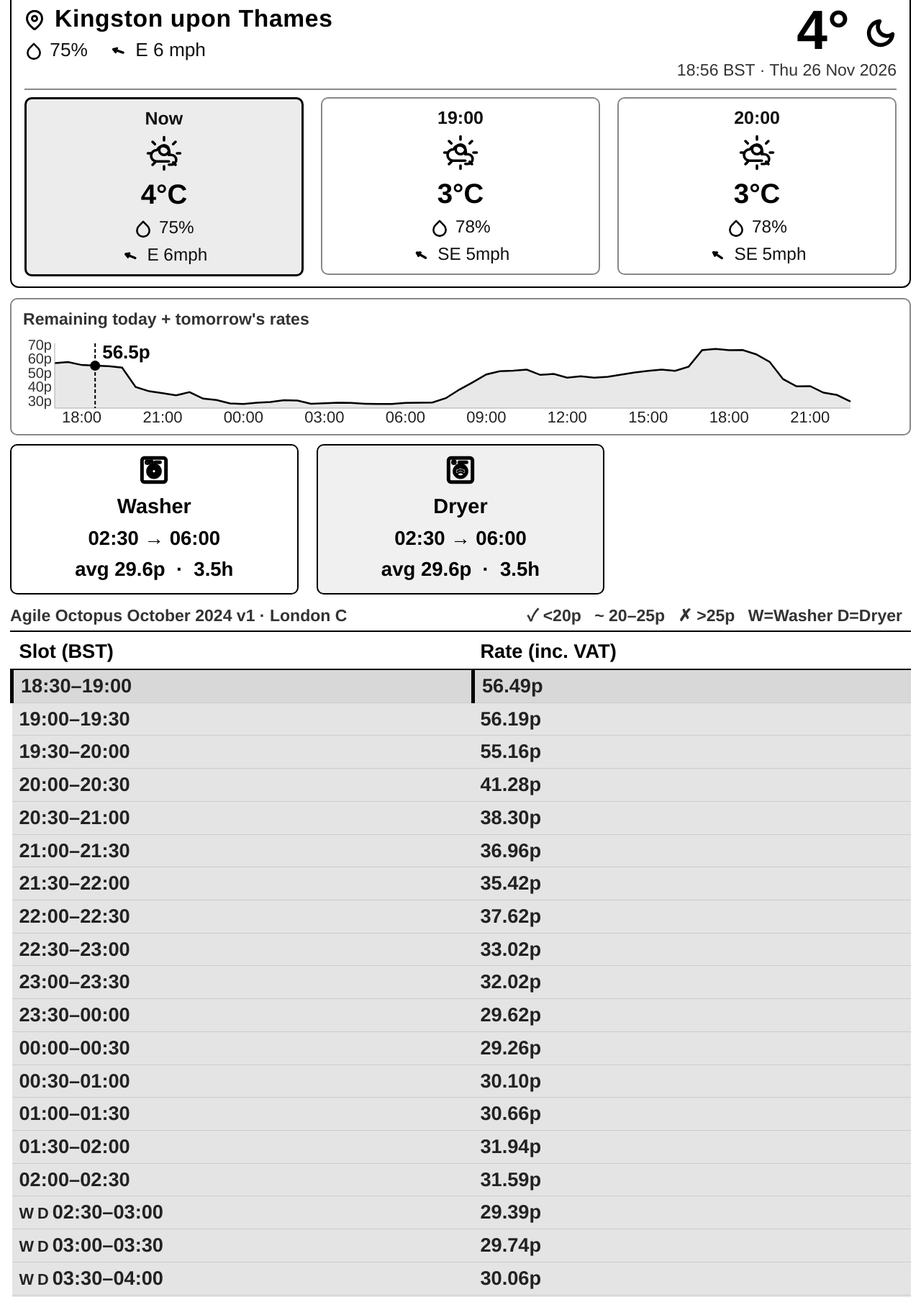
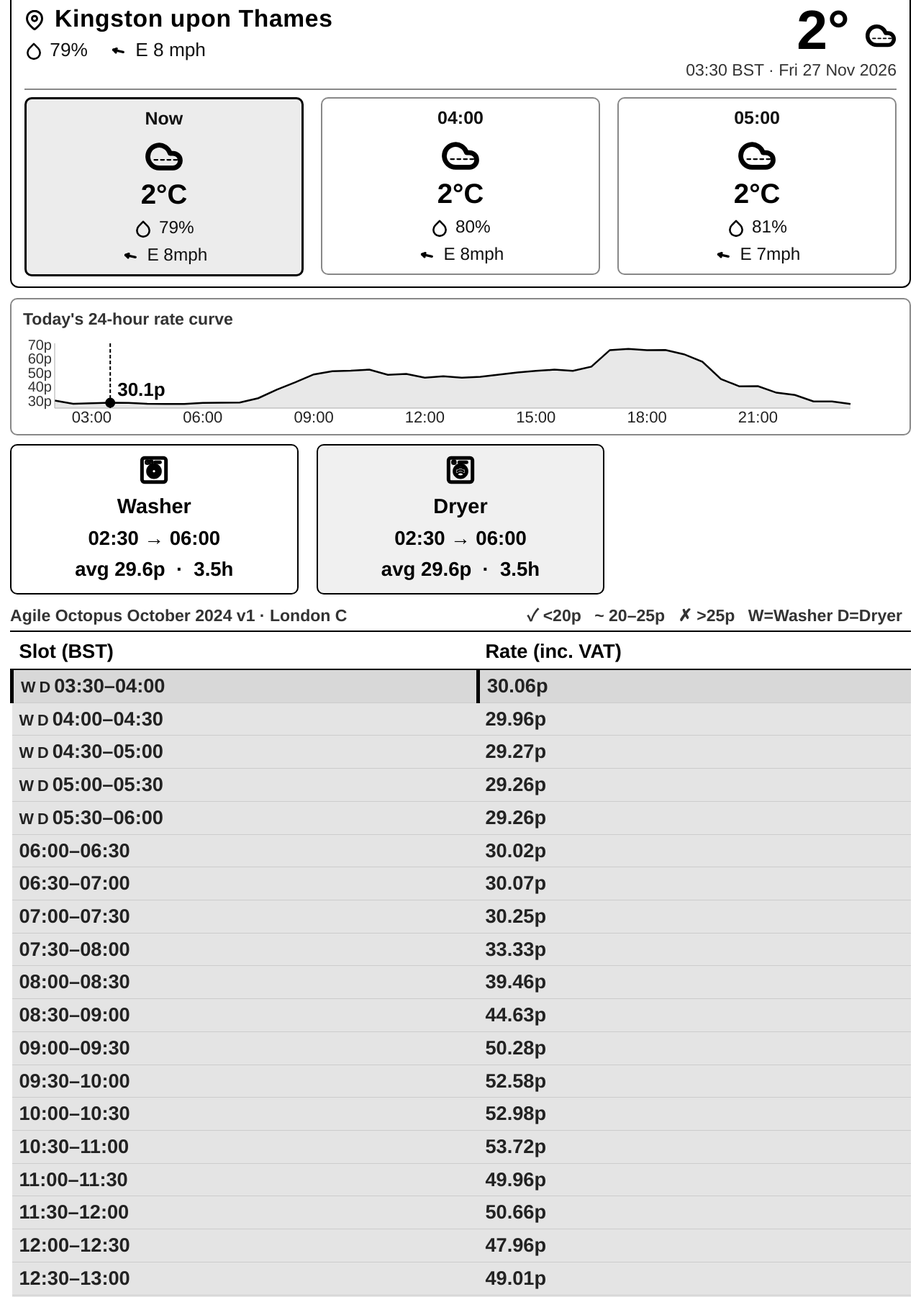
Before and after one commit to jiangjijiji/agile-dashboard, a plain HTML site: page index.html in a window 1280 px wide. Shown: the part 25-1827 px from the top of the page at 72% size. Drawn offline with Linux system fonts and the light colour scheme.

Commit message:
chore: update Agile price page 2026-11-27 02:30 UTC

```diff
--- a/index.html
+++ b/index.html
@@ -131,67 +131,64 @@ td .tag   { font-size: 0.8em; margin-right: 5px; font-weight: 700; }
   <div class="wx-top">
     <div class="wx-left">
       <span class="wx-city"><svg width="28" height="28" viewBox="0 0 24 24" fill="none" stroke="black" stroke-width="2.5" stroke-linecap="round" stroke-linejoin="round" style="vertical-align:middle;margin-right:4px"><path d="M21 10c0 7-9 13-9 13S3 17 3 10a9 9 0 0 1 18 0z"/><circle cx="12" cy="10" r="3"/></svg> Kingston upon Thames</span>
-      <span class="wx-meta"><svg width="26" height="26" viewBox="0 0 24 24" fill="none" stroke="black" stroke-width="2.4" stroke-linecap="round" stroke-linejoin="round" style="vertical-align:middle;margin-right:2px"><path d="M12 2.69l5.66 5.66a8 8 0 1 1-11.31 0z"/></svg> 75% &nbsp;&nbsp; <svg width="28" height="28" viewBox="0 0 24 24" fill="none" stroke="black" stroke-width="2.8" stroke-linecap="round" style="vertical-align:middle;margin-right:2px"><line x1="17.2" y1="13.8" x2="5.9" y2="9.9"/><line x1="9.9" y1="8.8" x2="5.9" y2="9.9"/><line x1="8.4" y1="13.2" x2="5.9" y2="9.9"/></svg> E 6 mph</span>
+      <span class="wx-meta"><svg width="26" height="26" viewBox="0 0 24 24" fill="none" stroke="black" stroke-width="2.4" stroke-linecap="round" stroke-linejoin="round" style="vertical-align:middle;margin-right:2px"><path d="M12 2.69l5.66 5.66a8 8 0 1 1-11.31 0z"/></svg> 79% &nbsp;&nbsp; <svg width="28" height="28" viewBox="0 0 24 24" fill="none" stroke="black" stroke-width="2.8" stroke-linecap="round" style="vertical-align:middle;margin-right:2px"><line x1="17.4" y1="13.2" x2="5.7" y2="10.5"/><line x1="9.6" y1="9.1" x2="5.7" y2="10.5"/><line x1="8.6" y1="13.6" x2="5.7" y2="10.5"/></svg> E 8 mph</span>
     </div>
     <div class="wx-right">
-      <div class="wx-temp-big">4° <svg width="44" height="44" viewBox="0 0 24 24" fill="none" stroke="black" stroke-width="3.0" stroke-linecap="round" stroke-linejoin="round"><path d="M21 12.79A9 9 0 1 1 11.21 3 7 7 0 0 0 21 12.79z"/></svg></div>
-      <div class="wx-time">18:56 BST  ·  Thu 26 Nov 2026</div>
+      <div class="wx-temp-big">2° <svg width="44" height="44" viewBox="0 0 24 24" fill="none" stroke="black" stroke-width="3.0" stroke-linecap="round" stroke-linejoin="round"><path d="M17.5 21H9a7 7 0 1 1 6.71-9h1.79a4.5 4.5 0 1 1 0 9z"/><path d="M20 16H6" stroke-dasharray="2 2" stroke-width="1"/></svg></div>
+      <div class="wx-time">03:30 BST  ·  Fri 27 Nov 2026</div>
     </div>
   </div>
   <div class="wx-cards">
     <div class="wx-card now">
       <div class="wc-time">Now</div>
-      <div class="wc-icon"><svg width="54" height="54" viewBox="0 0 24 24" fill="none" stroke="black" stroke-width="1.6" stroke-linecap="round" stroke-linejoin="round"><path d="M12 2v2M12 20v2M4.93 4.93l1.41 1.41M17.66 17.66l1.41 1.41M2 12h2M20 12h2M4.93 19.07l1.41-1.41M17.66 6.34l1.41-1.41"/><circle cx="12" cy="10" r="3"/><path d="M15 17H7.5a3.5 3.5 0 0 1 0-7h.14A3.5 3.5 0 0 1 15 13"/><path d="M15 13h1.5a3 3 0 0 1 0 6H15"/></svg></div>
-      <div class="wc-temp">4°C</div>
-      <div class="wc-hum"><svg width="26" height="26" viewBox="0 0 24 24" fill="none" stroke="black" stroke-width="2.4" stroke-linecap="round" stroke-linejoin="round" style="vertical-align:middle;margin-right:2px"><path d="M12 2.69l5.66 5.66a8 8 0 1 1-11.31 0z"/></svg> 75%</div>
+      <div class="wc-icon"><svg width="54" height="54" viewBox="0 0 24 24" fill="none" stroke="black" stroke-width="3.0" stroke-linecap="round" stroke-linejoin="round"><path d="M17.5 21H9a7 7 0 1 1 6.71-9h1.79a4.5 4.5 0 1 1 0 9z"/><path d="M20 16H6" stroke-dasharray="2 2" stroke-width="1"/></svg></div>
+      <div class="wc-temp">2°C</div>
+      <div class="wc-hum"><svg width="26" height="26" viewBox="0 0 24 24" fill="none" stroke="black" stroke-width="2.4" stroke-linecap="round" stroke-linejoin="round" style="vertical-align:middle;margin-right:2px"><path d="M12 2.69l5.66 5.66a8 8 0 1 1-11.31 0z"/></svg> 79%</div>
 
-      <div class="wc-wind"><svg width="28" height="28" viewBox="0 0 24 24" fill="none" stroke="black" stroke-width="2.8" stroke-linecap="round" style="vertical-align:middle;margin-right:2px"><line x1="17.1" y1="14.1" x2="6.0" y2="9.6"/><line x1="10.1" y1="8.7" x2="6.0" y2="9.6"/><line x1="8.4" y1="13.0" x2="6.0" y2="9.6"/></svg> E 6mph</div>
+      <div class="wc-wind"><svg width="28" height="28" viewBox="0 0 24 24" fill="none" stroke="black" stroke-width="2.8" stroke-linecap="round" style="vertical-align:middle;margin-right:2px"><line x1="17.4" y1="13.1" x2="5.6" y2="10.6"/><line x1="9.5" y1="9.1" x2="5.6" y2="10.6"/><line x1="8.6" y1="13.6" x2="5.6" y2="10.6"/></svg> E 8mph</div>
     </div>
     <div class="wx-card">
-      <div class="wc-time">19:00</div>
-      <div class="wc-icon"><svg width="54" height="54" viewBox="0 0 24 24" fill="none" stroke="black" stroke-width="1.6" stroke-linecap="round" stroke-linejoin="round"><path d="M12 2v2M12 20v2M4.93 4.93l1.41 1.41M17.66 17.66l1.41 1.41M2 12h2M20 12h2M4.93 19.07l1.41-1.41M17.66 6.34l1.41-1.41"/><circle cx="12" cy="10" r="3"/><path d="M15 17H7.5a3.5 3.5 0 0 1 0-7h.14A3.5 3.5 0 0 1 15 13"/><path d="M15 13h1.5a3 3 0 0 1 0 6H15"/></svg></div>
-      <div class="wc-temp">3°C</div>
-      <div class="wc-hum"><svg width="26" height="26" viewBox="0 0 24 24" fill="none" stroke="black" stroke-width="2.4" stroke-linecap="round" stroke-linejoin="round" style="vertical-align:middle;margin-right:2px"><path d="M12 2.69l5.66 5.66a8 8 0 1 1-11.31 0z"/></svg> 78%</div>
+      <div class="wc-time">04:00</div>
+      <div class="wc-icon"><svg width="54" height="54" viewBox="0 0 24 24" fill="none" stroke="black" stroke-width="3.0" stroke-linecap="round" stroke-linejoin="round"><path d="M17.5 21H9a7 7 0 1 1 6.71-9h1.79a4.5 4.5 0 1 1 0 9z"/><path d="M20 16H6" stroke-dasharray="2 2" stroke-width="1"/></svg></div>
+      <div class="wc-temp">2°C</div>
+      <div class="wc-hum"><svg width="26" height="26" viewBox="0 0 24 24" fill="none" stroke="black" stroke-width="2.4" stroke-linecap="round" stroke-linejoin="round" style="vertical-align:middle;margin-right:2px"><path d="M12 2.69l5.66 5.66a8 8 0 1 1-11.31 0z"/></svg> 80%</div>
 
-      <div class="wc-wind"><svg width="28" height="28" viewBox="0 0 24 24" fill="none" stroke="black" stroke-width="2.8" stroke-linecap="round" style="vertical-align:middle;margin-right:2px"><line x1="16.8" y1="14.8" x2="6.4" y2="8.8"/><line x1="10.6" y1="8.5" x2="6.4" y2="8.8"/><line x1="8.3" y1="12.5" x2="6.4" y2="8.8"/></svg> SE 5mph</div>
+      <div class="wc-wind"><svg width="28" height="28" viewBox="0 0 24 24" fill="none" stroke="black" stroke-width="2.8" stroke-linecap="round" style="vertical-align:middle;margin-right:2px"><line x1="17.4" y1="13.1" x2="5.6" y2="10.6"/><line x1="9.5" y1="9.1" x2="5.6" y2="10.6"/><line x1="8.6" y1="13.6" x2="5.6" y2="10.6"/></svg> E 8mph</div>
     </div>
     <div class="wx-card">
-      <div class="wc-time">20:00</div>
-      <div class="wc-icon"><svg width="54" height="54" viewBox="0 0 24 24" fill="none" stroke="black" stroke-width="1.6" stroke-linecap="round" stroke-linejoin="round"><path d="M12 2v2M12 20v2M4.93 4.93l1.41 1.41M17.66 17.66l1.41 1.41M2 12h2M20 12h2M4.93 19.07l1.41-1.41M17.66 6.34l1.41-1.41"/><circle cx="12" cy="10" r="3"/><path d="M15 17H7.5a3.5 3.5 0 0 1 0-7h.14A3.5 3.5 0 0 1 15 13"/><path d="M15 13h1.5a3 3 0 0 1 0 6H15"/></svg></div>
-      <div class="wc-temp">3°C</div>
-      <div class="wc-hum"><svg width="26" height="26" viewBox="0 0 24 24" fill="none" stroke="black" stroke-width="2.4" stroke-linecap="round" stroke-linejoin="round" style="vertical-align:middle;margin-right:2px"><path d="M12 2.69l5.66 5.66a8 8 0 1 1-11.31 0z"/></svg> 78%</div>
+      <div class="wc-time">05:00</div>
+      <div class="wc-icon"><svg width="54" height="54" viewBox="0 0 24 24" fill="none" stroke="black" stroke-width="3.0" stroke-linecap="round" stroke-linejoin="round"><path d="M17.5 21H9a7 7 0 1 1 6.71-9h1.79a4.5 4.5 0 1 1 0 9z"/><path d="M20 16H6" stroke-dasharray="2 2" stroke-width="1"/></svg></div>
+      <div class="wc-temp">2°C</div>
+      <div class="wc-hum"><svg width="26" height="26" viewBox="0 0 24 24" fill="none" stroke="black" stroke-width="2.4" stroke-linecap="round" stroke-linejoin="round" style="vertical-align:middle;margin-right:2px"><path d="M12 2.69l5.66 5.66a8 8 0 1 1-11.31 0z"/></svg> 81%</div>
 
-      <div class="wc-wind"><svg width="28" height="28" viewBox="0 0 24 24" fill="none" stroke="black" stroke-width="2.8" stroke-linecap="round" style="vertical-align:middle;margin-right:2px"><line x1="16.6" y1="15.1" x2="6.6" y2="8.4"/><line x1="10.8" y1="8.4" x2="6.6" y2="8.4"/><line x1="8.2" y1="12.2" x2="6.6" y2="8.4"/></svg> SE 5mph</div>
+      <div class="wc-wind"><svg width="28" height="28" viewBox="0 0 24 24" fill="none" stroke="black" stroke-width="2.8" stroke-linecap="round" style="vertical-align:middle;margin-right:2px"><line x1="17.4" y1="13.1" x2="5.6" y2="10.6"/><line x1="9.5" y1="9.1" x2="5.6" y2="10.6"/><line x1="8.6" y1="13.6" x2="5.6" y2="10.6"/></svg> E 7mph</div>
     </div></div>
 </div>
 
 <!-- Rate curve -->
 
 <div class="rate-curve-wrap">
-  <div class="rate-curve-title">Remaining today + tomorrow's rates</div>
+  <div class="rate-curve-title">Today's 24-hour rate curve</div>
   <svg width="1160" height="130" viewBox="0 0 1160 130" xmlns="http://www.w3.org/2000/svg" style="display:block">
-<path d="M44.0,102.0 L44.0,39.6 L62.7,38.1 L81.5,42.1 L100.2,43.1 L119.0,43.7 L137.7,45.7 L156.5,72.7 L175.2,78.6 L194.0,81.2 L212.7,84.2 L231.5,79.9 L250.2,88.8 L268.9,90.8 L287.7,95.5 L306.4,96.2 L325.2,94.5 L343.9,93.4 L362.7,90.9 L381.4,91.6 L400.2,95.9 L418.9,95.2 L437.7,94.6 L456.4,94.8 L475.2,96.1 L493.9,96.2 L512.6,96.2 L531.4,94.7 L550.1,94.6 L568.9,94.2 L587.6,88.2 L606.4,76.3 L625.1,66.2 L643.9,55.2 L662.6,50.7 L681.4,50.0 L700.1,48.5 L718.8,55.8 L737.6,54.5 L756.3,59.7 L775.1,57.7 L793.8,59.8 L812.6,58.6 L831.3,55.5 L850.1,52.4 L868.8,50.3 L887.6,48.6 L906.3,50.3 L925.1,44.4 L943.8,21.4 L962.5,19.8 L981.3,21.5 L1000.0,21.2 L1018.8,27.2 L1037.5,37.6 L1056.3,61.7 L1075.0,71.8 L1093.8,71.5 L1112.5,80.6 L1131.3,83.8 L1150.0,92.8 L1150.0,102.0 Z" fill="#e8e8e8" stroke="none"/>
-<polyline points="44.0,39.6 62.7,38.1 81.5,42.1 100.2,43.1 119.0,43.7 137.7,45.7 156.5,72.7 175.2,78.6 194.0,81.2 212.7,84.2 231.5,79.9 250.2,88.8 268.9,90.8 287.7,95.5 306.4,96.2 325.2,94.5 343.9,93.4 362.7,90.9 381.4,91.6 400.2,95.9 418.9,95.2 437.7,94.6 456.4,94.8 475.2,96.1 493.9,96.2 512.6,96.2 531.4,94.7 550.1,94.6 568.9,94.2 587.6,88.2 606.4,76.3 625.1,66.2 643.9,55.2 662.6,50.7 681.4,50.0 700.1,48.5 718.8,55.8 737.6,54.5 756.3,59.7 775.1,57.7 793.8,59.8 812.6,58.6 831.3,55.5 850.1,52.4 868.8,50.3 887.6,48.6 906.3,50.3 925.1,44.4 943.8,21.4 962.5,19.8 981.3,21.5 1000.0,21.2 1018.8,27.2 1037.5,37.6 1056.3,61.7 1075.0,71.8 1093.8,71.5 1112.5,80.6 1131.3,83.8 1150.0,92.8" fill="none" stroke="black" stroke-width="2.5"/>
+<path d="M44.0,102.0 L44.0,91.6 L69.7,95.9 L95.4,95.2 L121.2,94.6 L146.9,94.8 L172.6,96.1 L198.3,96.2 L224.0,96.2 L249.8,94.7 L275.5,94.6 L301.2,94.2 L326.9,88.2 L352.7,76.3 L378.4,66.2 L404.1,55.2 L429.8,50.7 L455.5,50.0 L481.3,48.5 L507.0,55.8 L532.7,54.5 L558.4,59.7 L584.1,57.7 L609.9,59.8 L635.6,58.6 L661.3,55.5 L687.0,52.4 L712.7,50.3 L738.5,48.6 L764.2,50.3 L789.9,44.4 L815.6,21.4 L841.3,19.8 L867.1,21.5 L892.8,21.2 L918.5,27.2 L944.2,37.6 L970.0,61.7 L995.7,71.8 L1021.4,71.5 L1047.1,80.6 L1072.8,83.8 L1098.6,92.8 L1124.3,92.7 L1150.0,96.2 L1150.0,102.0 Z" fill="#e8e8e8" stroke="none"/>
+<polyline points="44.0,91.6 69.7,95.9 95.4,95.2 121.2,94.6 146.9,94.8 172.6,96.1 198.3,96.2 224.0,96.2 249.8,94.7 275.5,94.6 301.2,94.2 326.9,88.2 352.7,76.3 378.4,66.2 404.1,55.2 429.8,50.7 455.5,50.0 481.3,48.5 507.0,55.8 532.7,54.5 558.4,59.7 584.1,57.7 609.9,59.8 635.6,58.6 661.3,55.5 687.0,52.4 712.7,50.3 738.5,48.6 764.2,50.3 789.9,44.4 815.6,21.4 841.3,19.8 867.1,21.5 892.8,21.2 918.5,27.2 944.2,37.6 970.0,61.7 995.7,71.8 1021.4,71.5 1047.1,80.6 1072.8,83.8 1098.6,92.8 1124.3,92.7 1150.0,96.2" fill="none" stroke="black" stroke-width="2.5"/>
 <text x="40" y="98.7" text-anchor="end" font-size="20" fill="#333">30p</text>
 <text x="40" y="79.2" text-anchor="end" font-size="20" fill="#333">40p</text>
 <text x="40" y="59.8" text-anchor="end" font-size="20" fill="#333">50p</text>
 <text x="40" y="40.3" text-anchor="end" font-size="20" fill="#333">60p</text>
 <text x="40" y="20.8" text-anchor="end" font-size="20" fill="#333">70p</text>
-<text x="81.5" y="122.0" text-anchor="middle" font-size="22" fill="#222">18:00</text>
-<text x="194.0" y="122.0" text-anchor="middle" font-size="22" fill="#222">21:00</text>
-<text x="306.4" y="122.0" text-anchor="middle" font-size="22" fill="#222">00:00</text>
-<text x="418.9" y="122.0" text-anchor="middle" font-size="22" fill="#222">03:00</text>
-<text x="531.4" y="122.0" text-anchor="middle" font-size="22" fill="#222">06:00</text>
-<text x="643.9" y="122.0" text-anchor="middle" font-size="22" fill="#222">09:00</text>
-<text x="756.3" y="122.0" text-anchor="middle" font-size="22" fill="#222">12:00</text>
-<text x="868.8" y="122.0" text-anchor="middle" font-size="22" fill="#222">15:00</text>
-<text x="981.3" y="122.0" text-anchor="middle" font-size="22" fill="#222">18:00</text>
-<text x="1093.8" y="122.0" text-anchor="middle" font-size="22" fill="#222">21:00</text>
+<text x="95.4" y="122.0" text-anchor="middle" font-size="22" fill="#222">03:00</text>
+<text x="249.8" y="122.0" text-anchor="middle" font-size="22" fill="#222">06:00</text>
+<text x="404.1" y="122.0" text-anchor="middle" font-size="22" fill="#222">09:00</text>
+<text x="558.4" y="122.0" text-anchor="middle" font-size="22" fill="#222">12:00</text>
+<text x="712.7" y="122.0" text-anchor="middle" font-size="22" fill="#222">15:00</text>
+<text x="867.1" y="122.0" text-anchor="middle" font-size="22" fill="#222">18:00</text>
+<text x="1021.4" y="122.0" text-anchor="middle" font-size="22" fill="#222">21:00</text>
 <line x1="44" y1="12" x2="44" y2="102" stroke="#aaa" stroke-width="1"/>
 <line x1="44" y1="102.0" x2="1150" y2="102.0" stroke="#aaa" stroke-width="1"/>
-<line x1="100.2" y1="12" x2="100.2" y2="102" stroke="black" stroke-width="2.0" stroke-dasharray="5 3"/>
-<circle cx="100.2" cy="43.1" r="7" fill="black"/>
-<text x="110.2" y="33.1" font-size="26" font-weight="bold" fill="black">56.5p</text>
+<line x1="121.2" y1="12" x2="121.2" y2="102" stroke="black" stroke-width="2.0" stroke-dasharray="5 3"/>
+<circle cx="121.2" cy="94.6" r="7" fill="black"/>
+<text x="131.2" y="84.6" font-size="26" font-weight="bold" fill="black">30.1p</text>
 </svg>
 </div>
 
@@ -223,25 +220,7 @@ td .tag   { font-size: 0.8em; margin-right: 5px; font-weight: 700; }
   <table>
     <thead><tr><th>Slot (BST)</th><th>Rate (inc. VAT)</th></tr></thead>
     <tbody>
-<tr class="cur red"><td>18:30–19:00</td><td>56.49p</td></tr>
-<tr class="red"><td>19:00–19:30</td><td>56.19p</td></tr>
-<tr class="red"><td>19:30–20:00</td><td>55.16p</td></tr>
-<tr class="red"><td>20:00–20:30</td><td>41.28p</td></tr>
-<tr class="red"><td>20:30–21:00</td><td>38.30p</td></tr>
-<tr class="red"><td>21:00–21:30</td><td>36.96p</td></tr>
-<tr class="red"><td>21:30–22:00</td><td>35.42p</td></tr>
-<tr class="red"><td>22:00–22:30</td><td>37.62p</td></tr>
-<tr class="red"><td>22:30–23:00</td><td>33.02p</td></tr>
-<tr class="red"><td>23:00–23:30</td><td>32.02p</td></tr>
-<tr class="red"><td>23:30–00:00</td><td>29.62p</td></tr>
-<tr class="red"><td>00:00–00:30</td><td>29.26p</td></tr>
-<tr class="red"><td>00:30–01:00</td><td>30.10p</td></tr>
-<tr class="red"><td>01:00–01:30</td><td>30.66p</td></tr>
-<tr class="red"><td>01:30–02:00</td><td>31.94p</td></tr>
-<tr class="red"><td>02:00–02:30</td><td>31.59p</td></tr>
-<tr class="red"><td><span class="tag">W</span><span class="tag">D</span>02:30–03:00</td><td>29.39p</td></tr>
-<tr class="red"><td><span class="tag">W</span><span class="tag">D</span>03:00–03:30</td><td>29.74p</td></tr>
-<tr class="red"><td><span class="tag">W</span><span class="tag">D</span>03:30–04:00</td><td>30.06p</td></tr>
+<tr class="cur red"><td><span class="tag">W</span><span class="tag">D</span>03:30–04:00</td><td>30.06p</td></tr>
 <tr class="red"><td><span class="tag">W</span><span class="tag">D</span>04:00–04:30</td><td>29.96p</td></tr>
 <tr class="red"><td><span class="tag">W</span><span class="tag">D</span>04:30–05:00</td><td>29.27p</td></tr>
 <tr class="red"><td><span class="tag">W</span><span class="tag">D</span>05:00–05:30</td><td>29.26p</td></tr>
@@ -282,46 +261,16 @@ td .tag   { font-size: 0.8em; margin-right: 5px; font-weight: 700; }
 <tr class="red"><td>22:30–23:00</td><td>30.98p</td></tr>
 <tr class="red"><td>23:00–23:30</td><td>31.02p</td></tr>
 <tr class="red"><td>23:30–00:00</td><td>29.26p</td></tr>
-<tr class="red"><td>01:00–01:30</td><td>31.26p</td></tr>
-<tr class="red"><td>01:30–02:00</td><td>31.66p</td></tr>
-<tr class="red"><td>02:00–02:30</td><td>31.26p</td></tr>
-<tr class="red"><td>02:30–03:00</td><td>30.66p</td></tr>
-<tr class="red"><td>03:00–03:30</td><td>30.66p</td></tr>
-<tr class="red"><td>03:30–04:00</td><td>30.66p</td></tr>
-<tr class="red"><td>04:00–04:30</td><td>30.45p</td></tr>
-<tr class="red"><td>04:30–05:00</td><td>30.03p</td></tr>
-<tr class="red"><td>05:00–05:30</td><td>30.66p</td></tr>
-<tr class="red"><td>05:30–06:00</td><td>29.66p</td></tr>
-<tr class="red"><td>06:00–06:30</td><td>32.56p</td></tr>
-<tr class="red"><td>06:30–07:00</td><td>31.60p</td></tr>
-<tr class="red"><td>07:00–07:30</td><td>31.72p</td></tr>
-<tr class="red"><td>07:30–08:00</td><td>37.51p</td></tr>
-<tr class="red"><td>08:00–08:30</td><td>43.11p</td></tr>
-<tr class="red"><td>08:30–09:00</td><td>45.91p</td></tr>
-<tr class="red"><td>09:00–09:30</td><td>45.66p</td></tr>
-<tr class="red"><td>09:30–10:00</td><td>45.36p</td></tr>
-<tr class="red"><td>10:00–10:30</td><td>46.06p</td></tr>
-<tr class="red"><td>10:30–11:00</td><td>45.86p</td></tr>
-<tr class="red"><td>11:00–11:30</td><td>45.44p</td></tr>
-<tr class="red"><td>11:30–12:00</td><td>44.68p</td></tr>
-<tr class="red"><td>12:00–12:30</td><td>43.54p</td></tr>
-<tr class="red"><td>12:30–13:00</td><td>42.92p</td></tr>
-<tr class="red"><td>13:00–13:30</td><td>43.36p</td></tr>
-<tr class="red"><td>13:30–14:00</td><td>42.97p</td></tr>
-<tr class="red"><td>14:00–14:30</td><td>45.06p</td></tr>
-<tr class="red"><td>14:30–15:00</td><td>45.91p</td></tr>
-<tr class="red"><td>15:00–15:30</td><td>46.26p</td></tr>
-<tr class="red"><td>15:30–16:00</td><td>46.14p</td></tr>
-<tr class="red"><td>16:00–16:30</td><td>45.46p</td></tr>
-<tr class="red"><td>16:30–17:00</td><td>51.17p</td></tr>
-<tr class="red"><td>17:00–17:30</td><td>58.28p</td></tr>
-<tr class="red"><td>17:30–18:00</td><td>59.06p</td></tr>
-<tr class="red"><td>18:00–18:30</td><td>57.00p</td></tr>
+<tr class="red"><td>01:00–01:30</td><td>30.66p</td></tr>
+<tr class="red"><td>01:30–02:00</td><td>31.94p</td></tr>
+<tr class="red"><td>02:00–02:30</td><td>31.59p</td></tr>
+<tr class="red"><td><span class="tag">W</span><span class="tag">D</span>02:30–03:00</td><td>29.39p</td></tr>
+<tr class="red"><td><span class="tag">W</span><span class="tag">D</span>03:00–03:30</td><td>29.74p</td></tr>
     </tbody>
   </table>
 </div>
 
-<p class="footer">Generated: 2026-11-26 17:56 UTC &nbsp;|&nbsp; Auto-updated every 4h &nbsp;|&nbsp; Page refreshes at :00 &amp; :30</p>
+<p class="footer">Generated: 2026-11-27 02:30 UTC &nbsp;|&nbsp; Auto-updated every 4h &nbsp;|&nbsp; Page refreshes at :00 &amp; :30</p>
 
 <script>
 // Refresh at the next exact :00 or :30 minute mark
```
Also changed, not shown: summary.json (+11 -11 lines).
